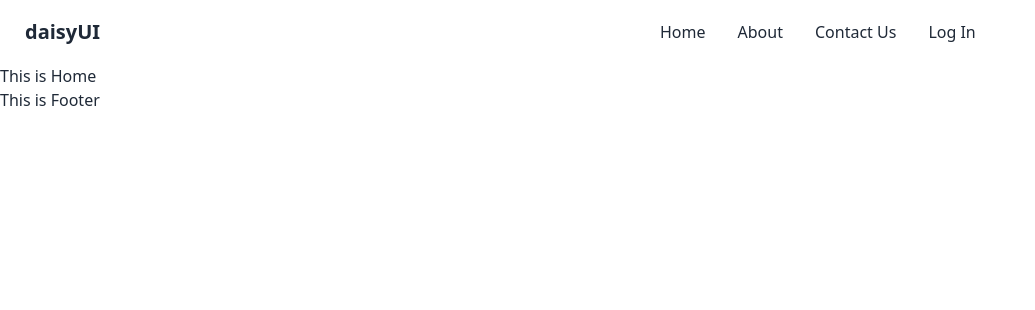
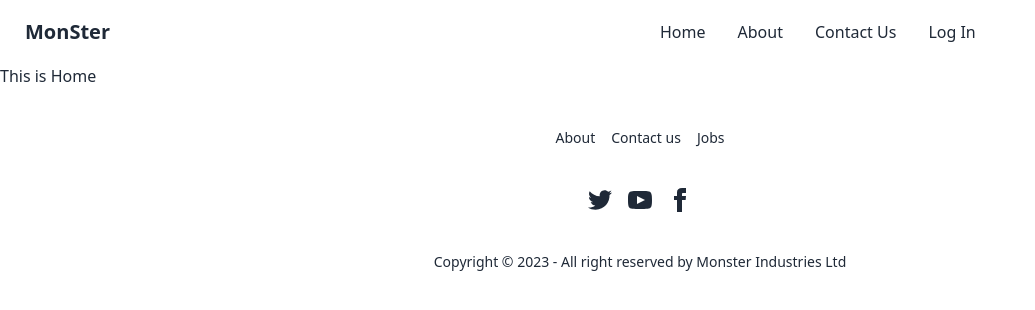
Before and after one commit to Rahat-Ul-Anwar/job-portal, a React (Vite) app: page / in a window 1280 px wide. Shown: the top 310 px of the page, without its empty margins (0-1035 px from the left). Built offline with nearby package versions, Linux system fonts and the light colour scheme.

Commit message:
footer section complete

```diff
--- a/index.html
+++ b/index.html
@@ -4,7 +4,7 @@
     <meta charset="UTF-8" />
     <link rel="icon" type="image/svg+xml" href="/vite.svg" />
     <meta name="viewport" content="width=device-width, initial-scale=1.0" />
-    <title>Vite + React</title>
+    <title>Job Portal</title>
   </head>
   <body>
     <div id="root"></div>
--- a/src/shared/Footer/Footer.jsx
+++ b/src/shared/Footer/Footer.jsx
@@ -1,10 +1,27 @@
 import React from 'react';
+import { Link } from 'react-router-dom';
 
 const Footer = () => {
     return (
-        <div>
-            <h2>This is Footer</h2>
-        </div>
+        <footer className="footer footer-center p-10 text-base-content rounded">
+  <div className="grid grid-flow-col gap-4">
+    <Link to='/about'>About</Link>
+    <Link to='/contact'>Contact us</Link>
+
+    <Link className="link link-hover">Jobs</Link>
+
+  </div>
+  <div>
+    <div className="grid grid-flow-col gap-4">
+      <Link><svg xmlns="http://www.w3.org/2000/svg" width="24" height="24" viewBox="0 0 24 24" className="fill-current"><path d="M24 4.557c-.883.392-1.832.656-2.828.775 1.017-.609 1.798-1.574 2.165-2.724-.951.564-2.005.974-3.127 1.195-.897-.957-2.178-1.555-3.594-1.555-3.179 0-5.515 2.966-4.797 6.045-4.091-.205-7.719-2.165-10.148-5.144-1.29 2.213-.669 5.108 1.523 6.574-.806-.026-1.566-.247-2.229-.616-.054 2.281 1.581 4.415 3.949 4.89-.693.188-1.452.232-2.224.084.626 1.956 2.444 3.379 4.6 3.419-2.07 1.623-4.678 2.348-7.29 2.04 2.179 1.397 4.768 2.212 7.548 2.212 9.142 0 14.307-7.721 13.995-14.646.962-.695 1.797-1.562 2.457-2.549z"></path></svg></Link>
+      <Link><svg xmlns="http://www.w3.org/2000/svg" width="24" height="24" viewBox="0 0 24 24" className="fill-current"><path d="M19.615 3.184c-3.604-.246-11.631-.245-15.23 0-3.897.266-4.356 2.62-4.385 8.816.029 6.185.484 8.549 4.385 8.816 3.6.245 11.626.246 15.23 0 3.897-.266 4.356-2.62 4.385-8.816-.029-6.185-.484-8.549-4.385-8.816zm-10.615 12.816v-8l8 3.993-8 4.007z"></path></svg></Link>
+      <Link><svg xmlns="http://www.w3.org/2000/svg" width="24" height="24" viewBox="0 0 24 24" className="fill-current"><path d="M9 8h-3v4h3v12h5v-12h3.642l.358-4h-4v-1.667c0-.955.192-1.333 1.115-1.333h2.885v-5h-3.808c-3.596 0-5.192 1.583-5.192 4.615v3.385z"></path></svg></Link>
+    </div>
+  </div>
+  <div>
+    <p>Copyright © 2023 - All right reserved by Monster Industries Ltd</p>
+  </div>
+</footer>
     );
 };
 
--- a/src/shared/Navbar/Navbar.jsx
+++ b/src/shared/Navbar/Navbar.jsx
@@ -22,7 +22,7 @@ const Navbar = () => {
        {menuItems}
       </ul>
     </div>
-    <Link className="btn btn-ghost normal-case text-xl">daisyUI</Link>
+    <Link className="btn btn-ghost normal-case text-xl">MonSter</Link>
   </div>
   <div className="navbar-center hidden lg:flex">
     <ul className="menu menu-horizontal px-1">
```
